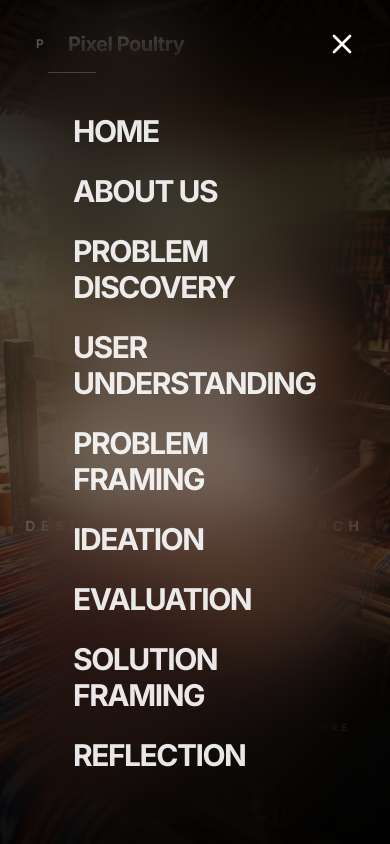
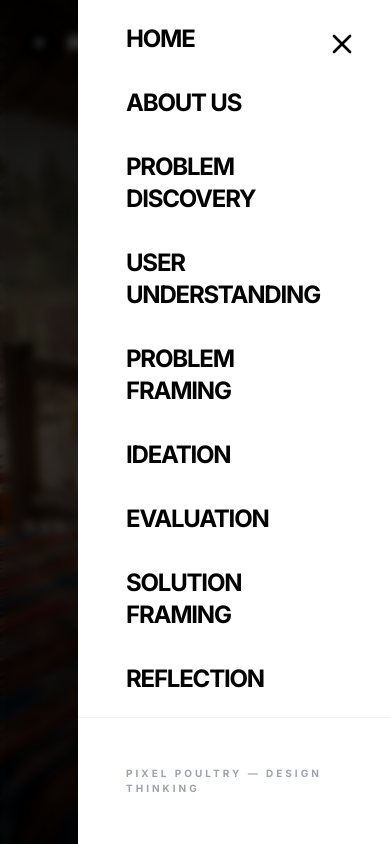
Before and after one commit to pranavMattipi/design-thinking-frontend, a React (Vite) app: page / in a window 390 px wide. Both pictures are taken after a click on the button 342 px from the left and 44 px from the top of the page. Shown: the top 844 px of the page. Built offline with nearby package versions, Linux system fonts and the light colour scheme.

Commit message:
fixed dropdown

```diff
--- a/src/components/Navbar.jsx
+++ b/src/components/Navbar.jsx
@@ -79,11 +79,11 @@ const Navbar = () => {
       </div>
 
       {/* Hamburger Button */}
-      <div className="lg:hidden relative z-[110]">
+      <div className="lg:hidden relative z-[120]">
         <button
           onClick={() => setIsMenuOpen(!isMenuOpen)}
           className={`p-2 transition-colors duration-300 ${
-            isMenuOpen ? 'text-white' : (isScrolled ? 'text-gray-900' : 'text-white')
+            isMenuOpen ? 'text-black' : (isScrolled ? 'text-gray-900' : 'text-white')
           }`}
         >
           {isMenuOpen ? (
@@ -98,26 +98,37 @@ const Navbar = () => {
         </button>
       </div>
 
-      {/* Mobile Menu Overlay */}
-      {isMenuOpen && (
-        <div className="fixed inset-0 bg-gray-900/98 backdrop-blur-2xl z-[100] lg:hidden animate-fadeIn">
-          <div className="flex flex-col items-start justify-center h-full space-y-6 px-12 animate-slideDown">
-            <div className="w-12 h-[1px] bg-white/20 mb-4"></div>
+      {/* Mobile Menu Overlay (Backdrop) */}
+      <div
+        className={`fixed inset-0 bg-black/60 backdrop-blur-sm z-[100] lg:hidden transition-opacity duration-500 ${
+          isMenuOpen ? 'opacity-100 pointer-events-auto' : 'opacity-0 pointer-events-none'
+        }`}
+        onClick={() => setIsMenuOpen(false)}
+      />
+
+      {/* Mobile Menu Panel */}
+      <div className={`fixed top-0 right-0 h-full w-[80%] sm:w-[50%] bg-white z-[110] lg:hidden transform transition-transform duration-500 ease-[cubic-bezier(0.4,0,0.2,1)] ${
+        isMenuOpen ? 'translate-x-0' : 'translate-x-full'
+      } shadow-[-20px_0_60px_-15px_rgba(0,0,0,0.3)] flex flex-col`}>
+        <div className="flex-1 flex flex-col justify-center px-12 py-20 overflow-y-auto">
+          <div className="flex flex-col space-y-8">
             {navLinks.map((link, i) => (
               <a
                 key={link.name}
                 href={link.href}
                 onClick={(e) => handleNavClick(e, link.href)}
-                className="text-3xl font-bold text-white/90 hover:text-white transition-all hover:translate-x-2 flex items-center group uppercase tracking-tighter"
-                style={{ animationDelay: `${i * 70}ms` }}
+                className="text-2xl font-black text-black hover:text-gray-400 transition-all transform hover:translate-x-2 uppercase tracking-tighter"
               >
-                <span className="text-[10px] mr-4 opacity-0 group-hover:opacity-100 transition-opacity font-mono text-teal-400">0{i + 1}</span>
                 {link.name}
               </a>
             ))}
           </div>
         </div>
-      )}
+
+        <div className="p-12 border-t border-gray-100">
+          <p className="text-[10px] text-gray-400 uppercase tracking-[0.3em] font-bold">Pixel Poultry — Design Thinking</p>
+        </div>
+      </div>
     </nav>
   );
 };
```
